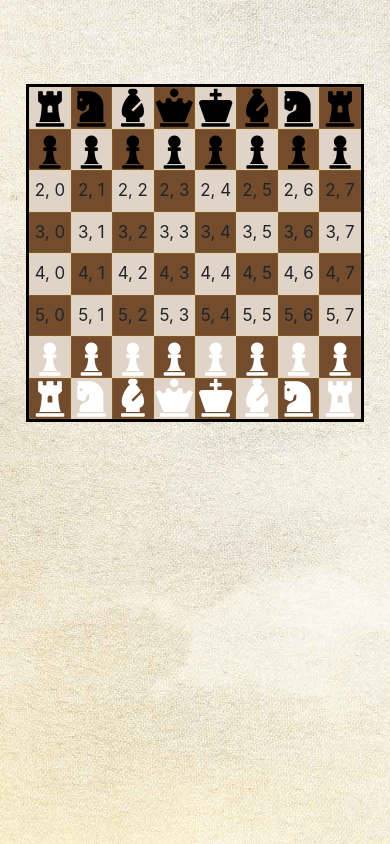
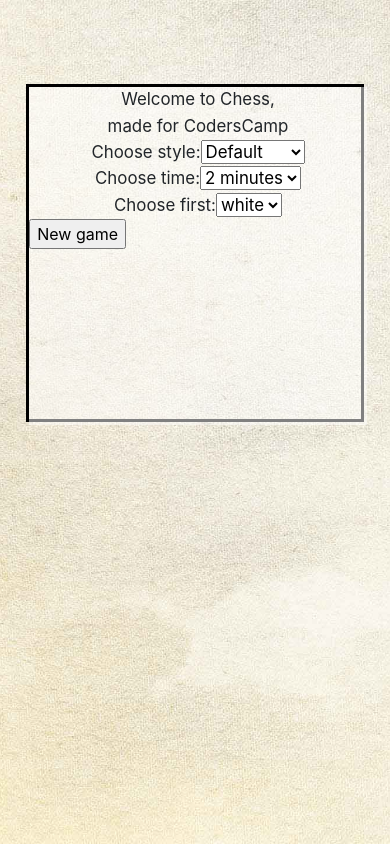
Before and after one commit to GWitczak/dt.Chess, a website built with webpack: page index.html in a window 390 px wide. Built offline with nearby package versions, Linux system fonts and the light colour scheme; a web font is replaced by a local one.

Commit message:
Settings

```diff
--- a/index.html
+++ b/index.html
@@ -10,6 +10,7 @@
     integrity="sha384-fnmOCqbTlWIlj8LyTjo7mOUStjsKC4pOpQbqyi7RrhN7udi9RwhKkMHpvLbHG9Sr" crossorigin="anonymous" />
 
   <link rel="stylesheet" href="css/bootstrap.min.css" />
+  <link rel="stylesheet" href="styles/theme.css" />
   <link rel="stylesheet" href="styles/style.css" />
 
   <link href="https://fonts.googleapis.com/css?family=Lexend+Peta&display=swap" rel="stylesheet" />
--- a/src/Game/controllers/gameCtrl.js
+++ b/src/Game/controllers/gameCtrl.js
@@ -5,6 +5,7 @@ export default class GameCtrl {
     this._boardView = new BoardView(this._boardContainer);
     this._markedFigure = null;
     this._whoseTurn = 'white';
+    this._timer = 2;
   }
 
   _setListeners() {
@@ -197,6 +198,105 @@ export default class GameCtrl {
     }
   }
 
+  setting() {
+    const settingsDiv = document.createElement("div");
+    settingsDiv.className = "settings-div";
+
+    const text01 = document.createTextNode("Welcome to Chess,");
+    const text02 = document.createTextNode("made for CodersCamp");
+    const settingsText01 = document.createElement("p");
+    const settingsText02 = document.createElement("p");
+    settingsText01.className = "settings-text";
+    settingsText02.className = "settings-text";
+    settingsText01.appendChild(text01);
+    settingsText02.appendChild(text02);
+    settingsDiv.appendChild(settingsText01);
+    settingsDiv.appendChild(settingsText02);
+
+    var styles = ["Default","Retro", "Rainbow", "Hello Kitty"];
+    var styles2 = [1,2,3,4]
+    var styleForm = document.createElement("div");
+    styleForm.id = "style-form";
+    styleForm.className="form"
+    const text1 = document.createTextNode("Choose style:");
+    const styleText = document.createElement("p");
+    styleText.appendChild(text1);
+    styleForm.appendChild(styleText);
+    var style = document.createElement("select");
+    style.id = "style-select";
+    settingsDiv.appendChild(styleForm);
+    styleForm.appendChild(style);
+
+    for (var i = 0; i < styles.length; i++) {
+        var option = document.createElement("option");
+        option.value = styles2[i];
+        option.text = styles[i];
+        style.appendChild(option);
+    }
+
+    var times = [2,3,5];
+    var times2 = ["2 minutes", "3 minutes", "5 minutes"]
+    var timeForm = document.createElement("div");
+    timeForm.id = "time-form";
+    timeForm.className="form"
+    const text2 = document.createTextNode("Choose time:");
+    const timeText = document.createElement("p");
+    timeText.appendChild(text2);
+    timeForm.appendChild(timeText);
+    var time = document.createElement("select");
+    time.id = "time-select";
+    settingsDiv.appendChild(timeForm);
+    timeForm.appendChild(time);
+
+    for (var i = 0; i < times.length; i++) {
+        var option = document.createElement("option");
+        option.value = times[i];
+        option.text = times2[i];
+        time.appendChild(option);
+    }
+
+    var color = ["white", "black"]
+    var firstForm = document.createElement("div");
+    firstForm.id = "first-form";
+    firstForm.className="form"
+    const text3 = document.createTextNode("Choose first:");
+    const firstText = document.createElement("p");
+    firstText.appendChild(text3);
+    firstForm.appendChild(firstText);
+    var first = document.createElement("select");
+    first.id = "first-select";
+    settingsDiv.appendChild(firstForm);
+    firstForm.appendChild(first);
+
+    for (var i = 0; i < color.length; i++) {
+        var option = document.createElement("option");
+        option.value = color[i];
+        option.text = color[i];
+        first.appendChild(option);
+    }
+
+    const button = document.createElement("input");
+    button.setAttribute("type", "submit");
+    button.value="New game";
+    settingsDiv.appendChild(button);
+    document.querySelector(".board").appendChild(settingsDiv);
+
+    let _this = this;
+
+    let theme = document.querySelector("link[href^='styles/theme']");
+
+    style.addEventListener("change", ()=>{
+        theme.href = "styles/theme"+document.getElementById("style-select").value+".css";
+    })
+
+    button.addEventListener("click", ()=>{
+        _this._whoseTurn=document.getElementById("first-select").value;
+        _this._timer=document.getElementById("time-select").value;
+        document.querySelector(".board").removeChild(settingsDiv);
+        _this.init() // tutaj się psuje
+    });
+  }
+
   init() {
     console.log("Inicjalizacja controllera...\nBiałe zaczynają.");
 
--- a/src/Game/game.js
+++ b/src/Game/game.js
@@ -9,6 +9,6 @@ export default class Game {
     }
 
     init() {
-        this._gameCtrl.init();
+        this._gameCtrl.setting();
     }
 }
--- a/src/Game/views/boardView.js
+++ b/src/Game/views/boardView.js
@@ -10,7 +10,7 @@ export default class BoardView {
                 square.dataset.id = `${x}-${y}`;
                 square.dataset.x = `${x}`;
                 square.dataset.y = `${y}`;
-                square.innerHTML = `${x}, ${y}`; // by lepiej widzieć indeksy
+                // square.innerHTML = `${x}, ${y}`; // by lepiej widzieć indeksy
                 square.className += x % 2 == y % 2 ? "light" : "dark";
                 square.classList.add("square");
                 this._boardElement.appendChild(square);
@@ -32,8 +32,8 @@ export default class BoardView {
     movePiece(positionStart, figure) {
         // Reset old possition
         this._boardElement.querySelector(
-            `[data-id="${positionStart[0]}-${positionStart[1]}"]`
-        ).innerHTML = `${positionStart[0]}, ${positionStart[1]}`;
+            `[data-id="${positionStart[0]}-${positionStart[1]}"]`).innerHTML = '';
+            // `[data-id="${positionStart[0]}-${positionStart[1]}"]`).innerHTML = `${positionStart[0]}, ${positionStart[1]}`;
         // Set piece on new possition
         const x = figure._x;
         const y = figure._y;
--- a/styles/style.css
+++ b/styles/style.css
@@ -1,26 +1,7 @@
-:root {
-    --white: rgb(224, 211, 199);
-    --black: rgb(114, 76, 45);
-    --highlighted: rgb(255, 255, 0);
-    --marked: rgb(255, 208, 0);
-    --attacks: rgba(200, 100, 100, 0.966);
-    --white-figures: rgba(255, 255, 255);
-    --black-figures: rgb(0, 0, 0);
-    --pawn-promotion-div: rgb(146, 109, 78);
-}
-
 html {
     margin: 0;
     padding: 0;
     box-sizing: border-box;
-}
-
-body {
-    background-image: url("bg.jpg");
-    background-repeat: repeat;
-    background-size: cover;
-    background-position: center;
-    height: 100vh;
 }
 
 .wrap {
@@ -80,13 +61,21 @@ body {
 
 .black {
     color: var(--black-figures);
+    text-shadow: -1px 0 var(--white-figures),
+        0 1px var(--white-figures),
+        1px 0 var(--white-figures),
+        0 -1px var(--white-figures);
 }
 
 .white {
     color: var(--white-figures);
+    text-shadow: -1px 0 var(--black-figures),
+        0 1px var(--black-figures),
+        1px 0 var(--black-figures),
+        0 -1px var(--black-figures);
 }
 
-.pawn-promotion-cover {
+.pawn-promotion-cover, .settings-div {
     position:fixed;
     padding:0;
     margin:0;
@@ -125,13 +114,31 @@ body {
     font-size: 7vh;
 }
 
-.pawn-promotion-text {
+.pawn-promotion-text, .settings-div>p, .form>* {
     font-size: 5vh;
 }
 
 .break {
     flex-basis: 100%;
   }
+
+/* .time-form {
+    display: flex;
+    flex-wrap: wrap;
+    justify-content: space-around;
+    align-content: center;
+} */
+
+.settings-div>* {
+    flex: 0 0 100%;
+    text-align: center;
+    margin-bottom: 1px;
+}
+
+.form>p {
+    overflow: hidden;
+    display: inline;
+}
 
 @media (max-width: 720px) {
 
@@ -144,7 +151,7 @@ body {
         height: 90vh;
     }
 
-    .pawn-promotion-cover {
+    .pawn-promotion-cover, .settings-div {
         min-width: 70vh;
         min-height: 70vh;
     }
@@ -170,7 +177,7 @@ body {
         height: 70vh;
     }
 
-    .pawn-promotion-cover {
+    .pawn-promotion-cover, .settings-div {
         min-width: 50vh;
         min-height: 50vh;
     }
@@ -184,7 +191,7 @@ body {
         font-size: 5vh;
     }
 
-    .pawn-promotion-text {
+    .pawn-promotion-text, .settings-div>p, .form>* {
         font-size: 3vh;
     }
 
@@ -205,7 +212,7 @@ body {
         height: 60vh;
     }
 
-    .pawn-promotion-cover {
+    .pawn-promotion-cover, .settings-div {
         min-width: 40vh;
         min-height: 40vh;
     }
@@ -219,7 +226,7 @@ body {
         font-size: 4.5vh;
     }
 
-    .pawn-promotion-text {
+    .pawn-promotion-text, .settings-div>p, .form>* {
         font-size: 2vh;
     }
 }
@@ -239,7 +246,7 @@ body {
         height: 50vh;
     }
 
-    .pawn-promotion-cover {
+    .pawn-promotion-cover, .settings-div {
         min-width: 35vh;
         min-height: 35vh;
     }
@@ -253,7 +260,7 @@ body {
         font-size: 3.5vh;
     }
 
-    .pawn-promotion-text {
+    .pawn-promotion-text, .settings-div>p, .form>* {
         font-size: 1.8vh;
     }
 
@@ -276,7 +283,7 @@ body {
         height: 40vh;
     }
 
-    .pawn-promotion-cover {
+    .pawn-promotion-cover, .settings-div {
         min-width: 25vh;
         min-height: 25vh;
     }
@@ -290,7 +297,7 @@ body {
         font-size: 2.5vh;
     }
 
-    .pawn-promotion-text {
+    .pawn-promotion-text, .settings-div>p, .form>* {
         font-size: 1.4vh;
     }
 
--- /dev/null
+++ b/styles/theme.css
@@ -0,0 +1,18 @@
+:root {
+    --white: rgb(255, 255, 255);
+    --black: rgb(0, 0, 0);
+    --highlighted: rgba(255, 255, 0, 0.5);
+    --marked: rgba(255, 208, 0, 0.5);
+    --attacks: rgba(200, 100, 100, 0.966);
+    --white-figures: rgba(255, 255, 255);
+    --black-figures: rgb(0, 0, 0);
+    --pawn-promotion-div: rgb(146, 109, 78);
+}
+
+body {
+    background-image: url("bg.jpg");
+    background-repeat: repeat;
+    background-size: cover;
+    background-position: center;
+    height: 100vh;
+}
```
Also changed, not shown: styles/theme1.css (added, +18 -0 lines), styles/theme2.css (added, +18 -0 lines), styles/theme3.css (added, +41 -0 lines), styles/theme4.css (added, +18 -0 lines).
